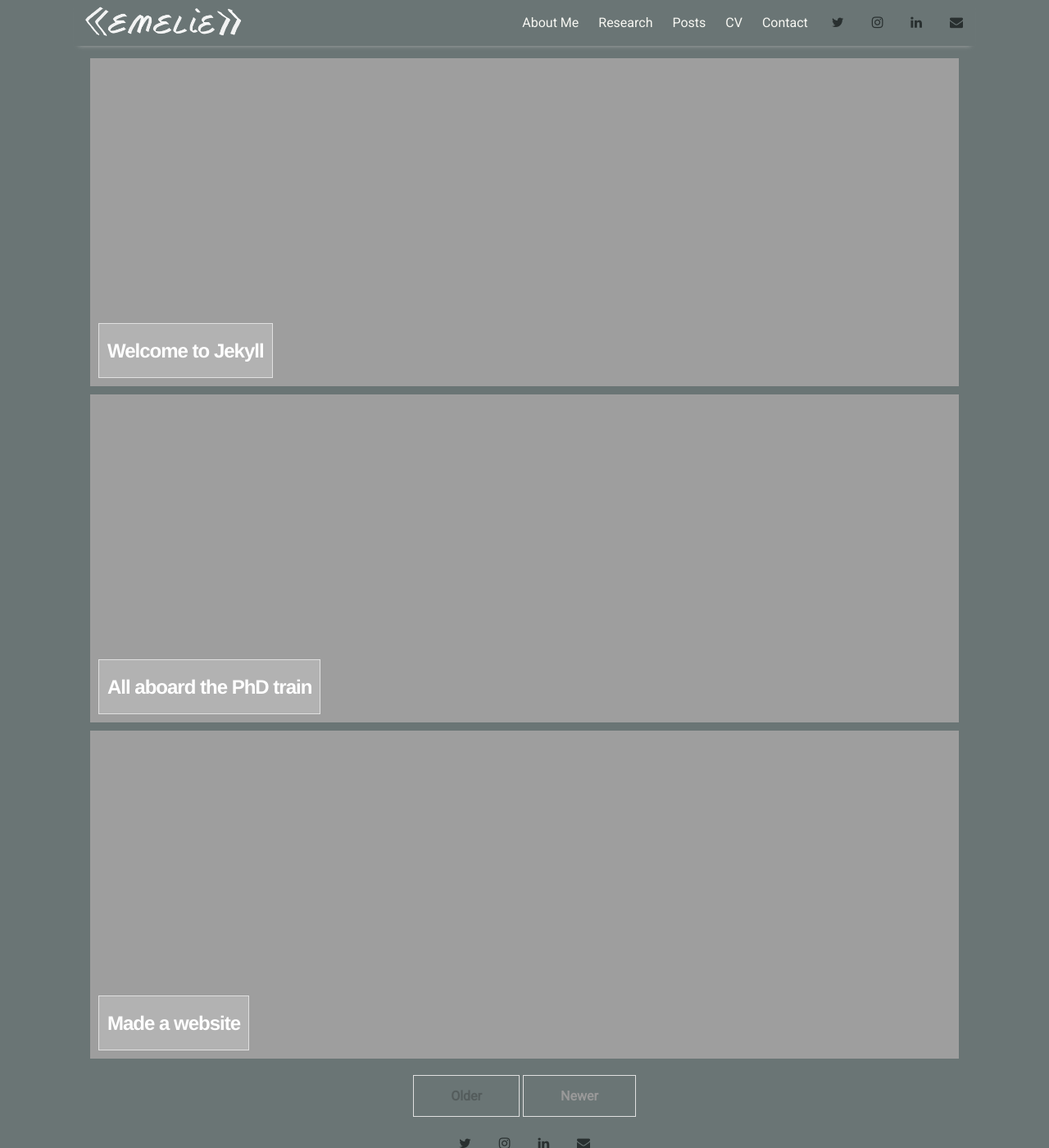
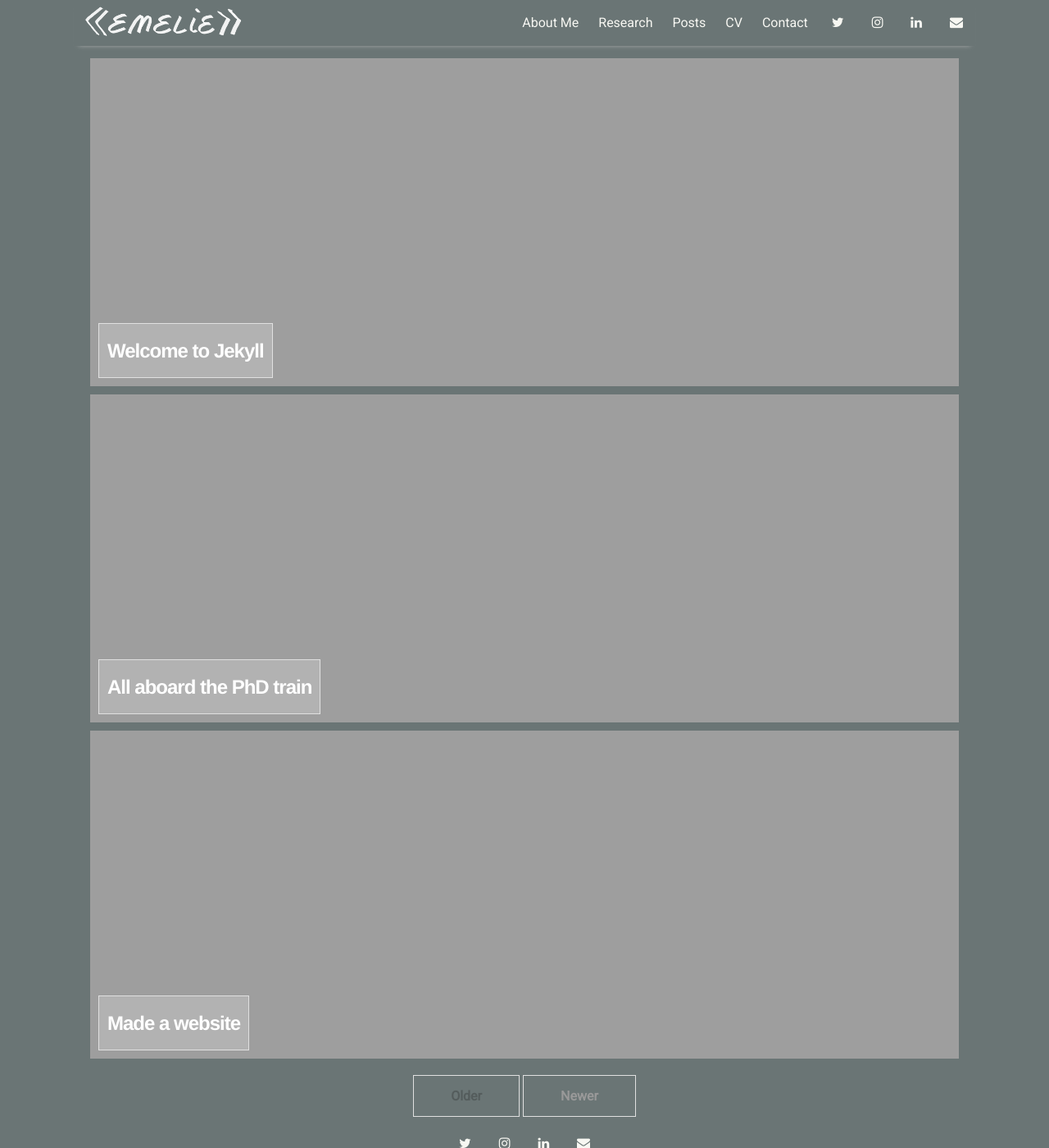
Before and after one commit to evdv/evdv.github.io, a Jekyll site: the page built from index.html, in a window 1280 px wide and 1400 px high. Shown: the whole window at 82% size. Built offline with Jekyll 4.4.1, drawn with Linux system fonts in a browser that asks for light colours; nearby versions of some CDN libraries; the list of posts is cut into pages by our own code.

Commit message:
Revert to light default text colour

```diff
--- a/assets/css/main.scss
+++ b/assets/css/main.scss
@@ -9,7 +9,8 @@
   background-color: #6a7575;
   margin: 0;
   padding: 0;
-  color: #293030
+  color: #f7f7f2;
+  /* darker color: #293030*/
 }
 $brand-color: #f7f7f2;
 
```
